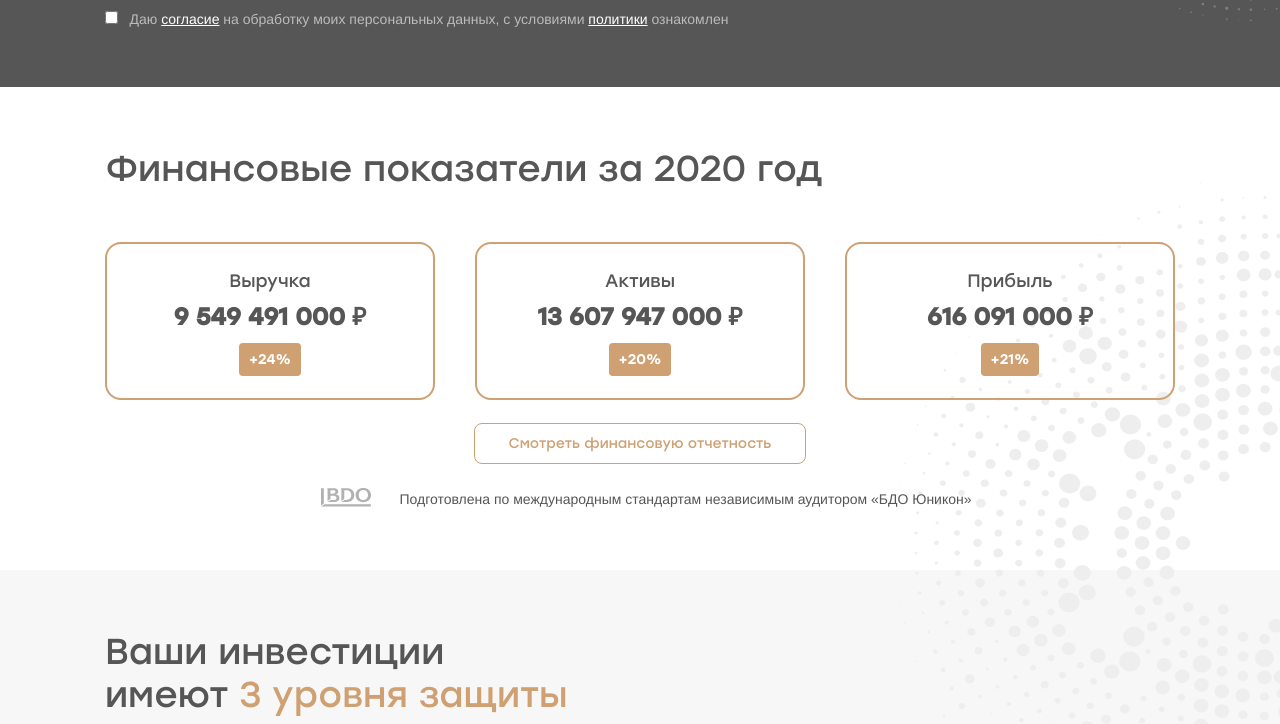
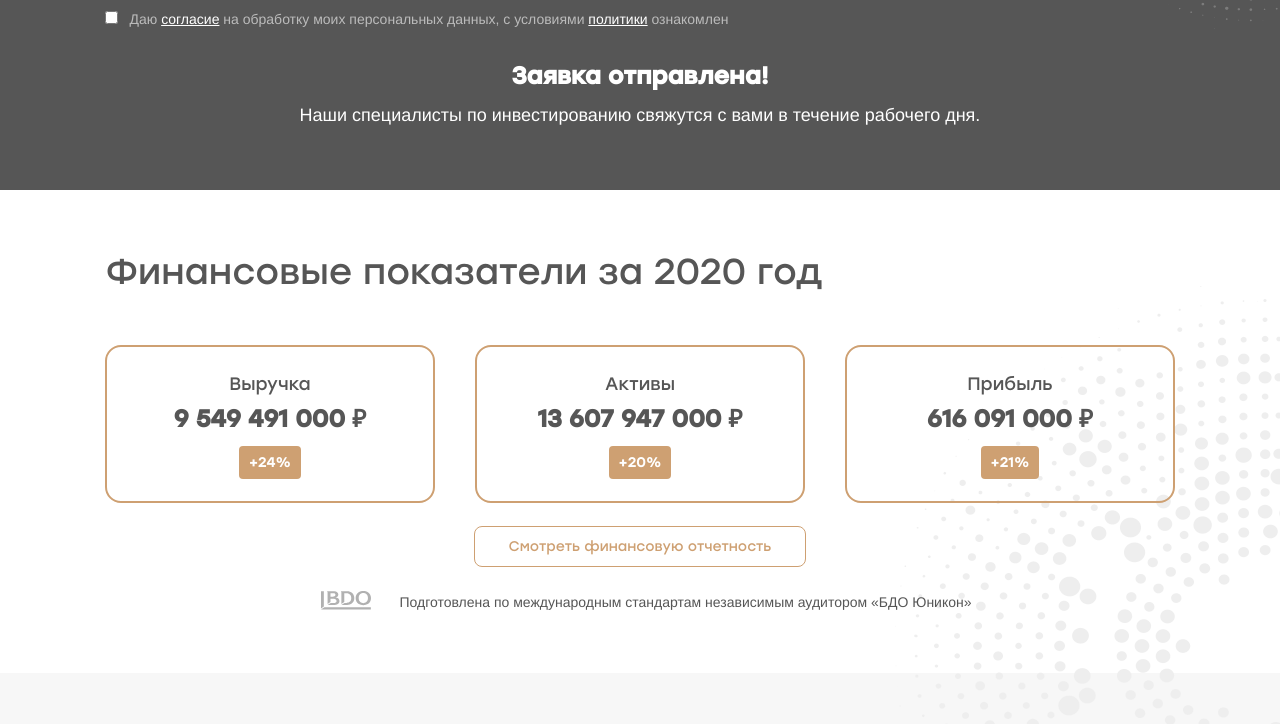
Before and after one commit to rkorobeynikov/talan-finance, a website: page src/index.html in a window 1280 px wide. Shown: the part 2976-3700 px from the top of the page. Drawn offline with nearby package versions, Linux system fonts and the light colour scheme; files that its build step writes are made by us from their sources.

Commit message:
success state

```diff
--- a/src/index.html
+++ b/src/index.html
@@ -218,6 +218,10 @@
           <span class="form__checkbox-label">Даю <a href="#">согласие</a> на обработку моих персональных данных, с условиями <a href="#">политики</a> ознакомлен</span>
         </label>
       </form>
+      <div class="callback-form__form callback-form__form--success">
+        <h3 class="callback-form__success-title">Заявка отправлена!</h3>
+        <p class="callback-form__success-description">Наши специалисты по инвестированию свяжутся с вами в течение рабочего дня.</p>
+      </div>
     </div>
   </section>
   <section class="financial-results-section">
@@ -444,6 +448,10 @@
           <button type="submit" class="form__btn">Перезвоните мне</button>
         </p>
       </form>
+      <div class="callback-form__form callback-form__form--success">
+        <h3 class="callback-form__success-title">Заявка отправлена!</h3>
+        <p class="callback-form__success-description">Наши специалисты по инвестированию свяжутся с вами в течение рабочего дня.</p>
+      </div>
     </div>
   </section>
 
@@ -676,6 +684,10 @@
                   <span class="form__checkbox-label">Даю <a href="#">согласие</a> на обработку моих персональных данных, с условиями <a href="#">политики</a> ознакомлен</span>
                 </label>
               </form>
+              <div class="callback-form__form callback-form__form--success">
+                <h3 class="callback-form__success-title">Заявка отправлена!</h3>
+                <p class="callback-form__success-description">Наши специалисты по инвестированию свяжутся с вами в течение рабочего дня.</p>
+              </div>
             </div>
           </section>
         </div>
@@ -709,6 +721,10 @@
                   <span class="form__checkbox-label">Даю <a href="#">согласие</a> на обработку моих персональных данных, с условиями <a href="#">политики</a> ознакомлен</span>
                 </label>
               </form>
+              <div class="callback-form__form callback-form__form--success">
+                <h3 class="callback-form__success-title">Заявка отправлена!</h3>
+                <p class="callback-form__success-description">Наши специалисты по инвестированию свяжутся с вами в течение рабочего дня.</p>
+              </div>
             </div>
           </section>
         </div>
--- a/src/scss/callback-form.scss
+++ b/src/scss/callback-form.scss
@@ -76,6 +76,7 @@
 .callback-form__form--success {
   text-align: center;
   margin: 18px 0 0;
+  color: $color-white;
 
   @media (min-width: 768px) {
     margin: 31px 0 0;
```
Also changed, not shown: build/css/style.min.css, build/index.html, 1 other file.
